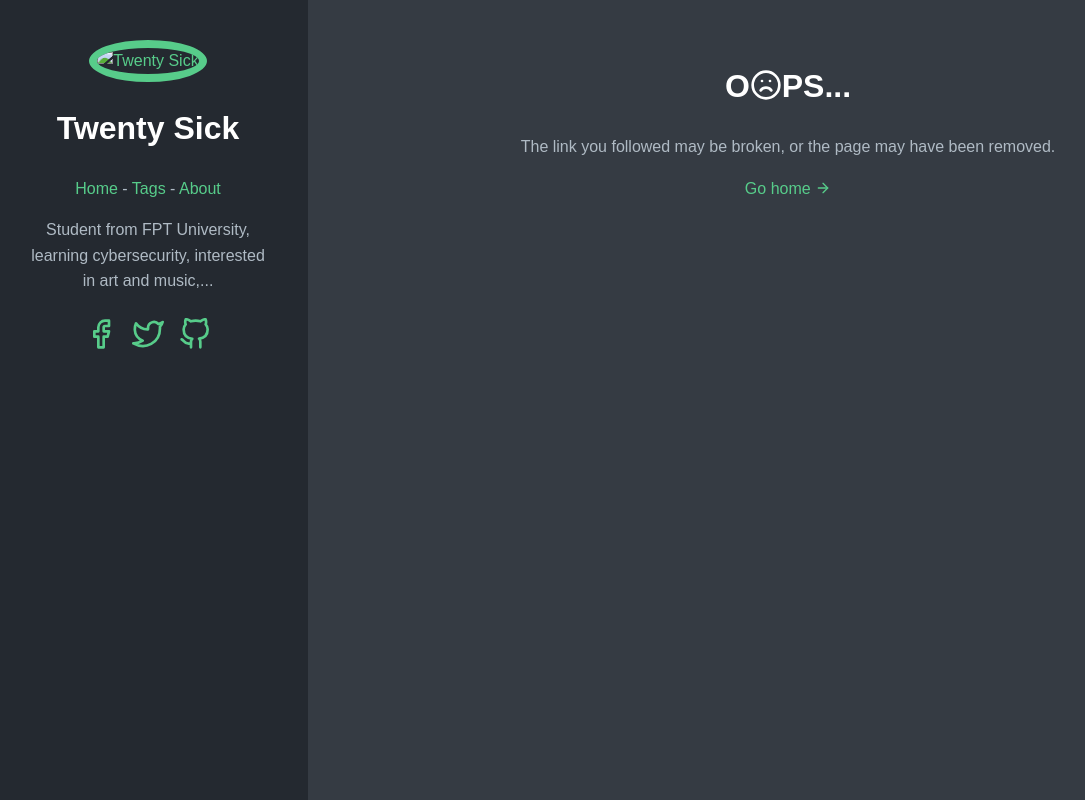
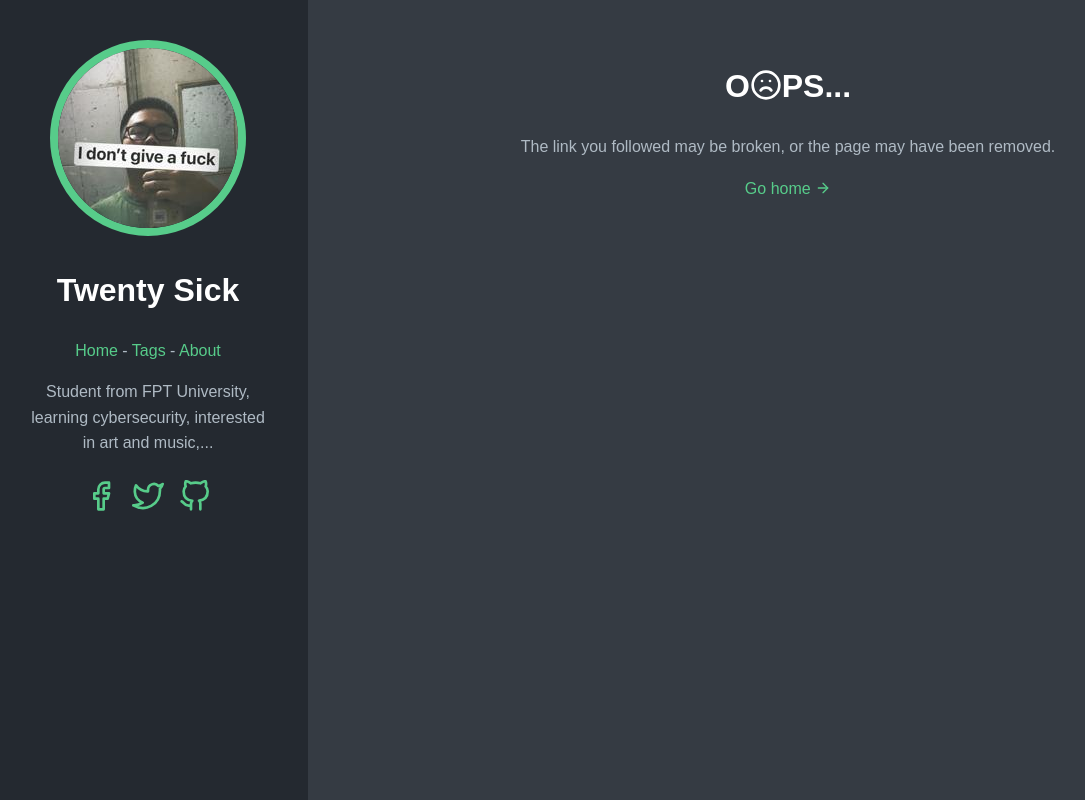
Before and after one commit to TwentySick/twentysick.github.io, a plain HTML site: page 404.html in a window 1280 px wide. Shown: the whole page, without its empty margins (12-1097 px from the left). Drawn offline with Linux system fonts and the light colour scheme.

Commit message:
update again

```diff
--- a/404.html
+++ b/404.html
@@ -25,7 +25,7 @@
   </head>
   <body>
     <header class="app-header">
-      <a href="https://twentysick.github.io/"><img class="app-header-avatar" src="/themes/m10c/static/avatar.jpg" alt="Twenty Sick" /></a>
+      <a href="https://twentysick.github.io/"><img class="app-header-avatar" src="/avatar.jpg" alt="Twenty Sick" /></a>
       <h1>Twenty Sick</h1>
       <nav class="app-header-menu">
           <a class="app-header-menu-item" href="/">Home</a>
```
Also changed, not shown: categories/index.html (+1 -1 lines), index.html (+1 -1 lines), tags/index.html (+1 -1 lines).
